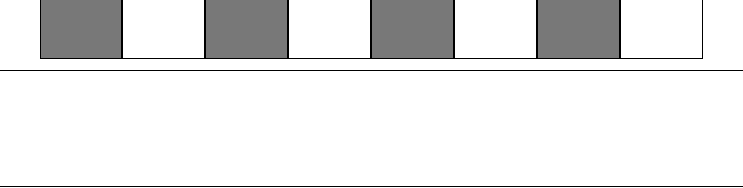
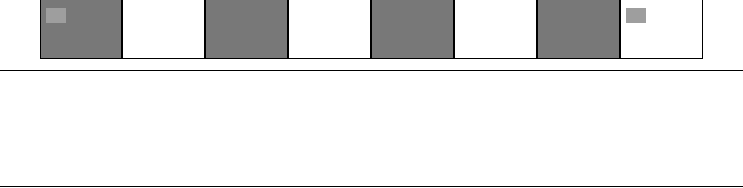
Before and after one commit to zakiyahfarooque/prog109, a plain HTML site: page Artifact02/index.html in a window 1280 px wide. Shown: the part 690-878 px from the top of the page, 196-939 px from the left. Drawn offline with Linux system fonts and the light colour scheme; grey boxes are pictures that could not be loaded; a web font is replaced by a local one.

Commit message:
Update index.html

```diff
--- a/Artifact02/index.html
+++ b/Artifact02/index.html
@@ -92,14 +92,14 @@
 <div class="clear"> </div>
 
 <div class="row"> <!-- Row 8 -->
-<div class="black"></div>
+<div class="black"><img src="https://pixabay.com/static/uploads/photo/2013/07/12/16/56/chess-151540_640.png" alt="chess figure - black castle" width="20"></div>
 <div class="white"></div>
 <div class="black"></div>
 <div class="white"></div>
 <div class="black"></div>
 <div class="white"></div>
 <div class="black"></div>
-<div class="white"></div>
+<div class="white"><img src="https://pixabay.com/static/uploads/photo/2013/07/12/16/56/chess-151540_640.png" alt="chess figure - black castle" width="20"></div>
 </div>
 </div> <!-- END OF CONTAINER -->
 
```
